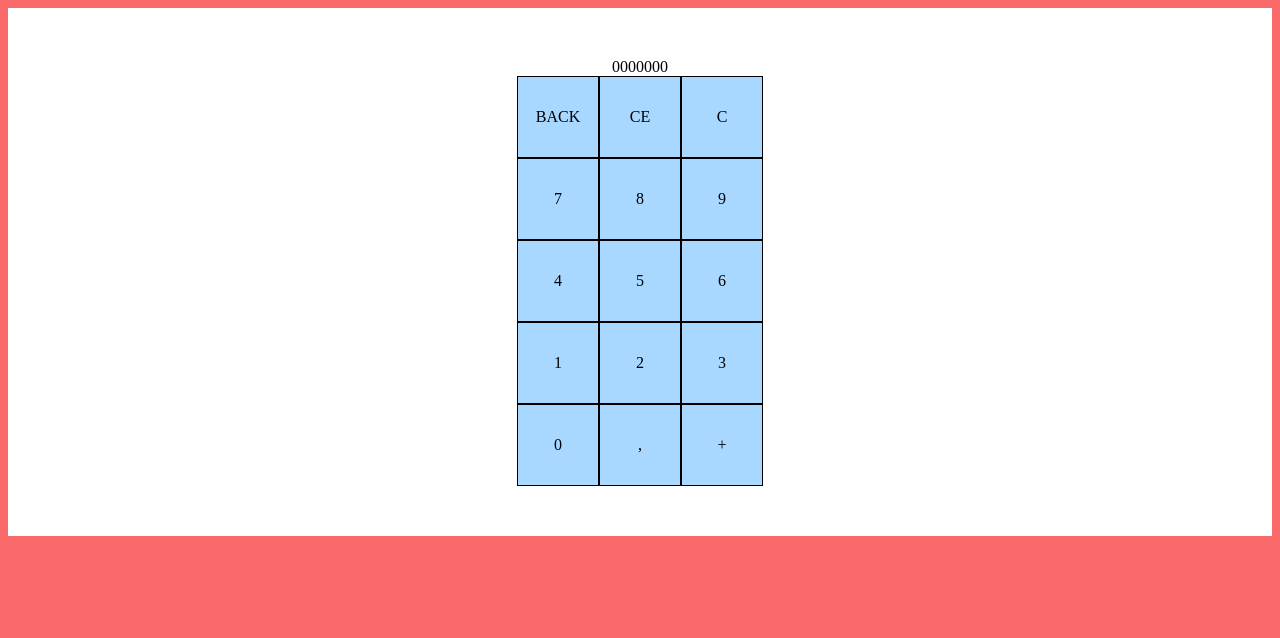
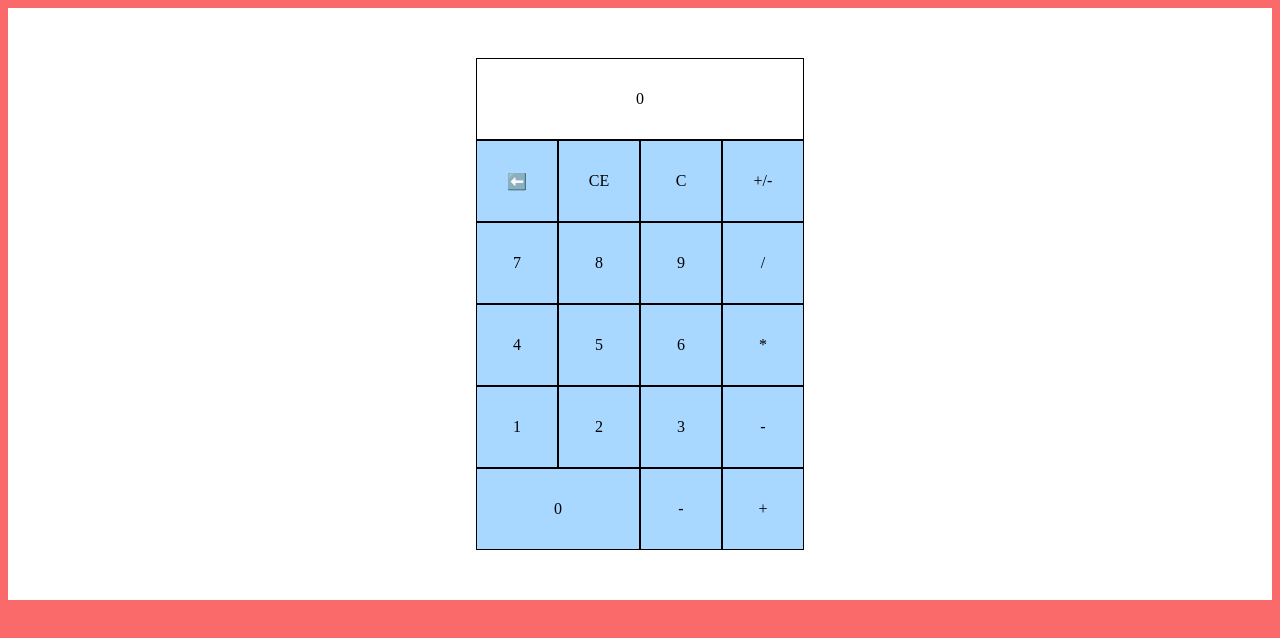
Before and after one commit to devjonatanm/CalcReactJS, a React (Vite) app: page / in a window 1280 px wide. Shown: the top 638 px of the page. Built offline with nearby package versions, Linux system fonts and the light colour scheme.

Commit message:
parte 1 estilização finalizada

```diff
--- a/src/assets/Calculator/index.jsx
+++ b/src/assets/Calculator/index.jsx
@@ -1,32 +1,46 @@
+import { useState } from "react";
 import "./style.css";
 
 export function Calculator() {
+  const [count, setCount] = useState(0)
+
+  /* const setValue = () => {
+    setCount(prevState => prevState + 1)
+  } */
+
+
   return (
     <div className="container">
-      <div className="line">0000000</div>
       <div className="line">
-        <div className="key">BACK</div>
+        <div className="display">{count}</div>
+      </div>
+      <div className="line">
+        <div className="key">⬅️</div>
         <div className="key">CE</div>
         <div className="key">C</div>
+        <div className="key">+/-</div>
       </div>
       <div className="line">
-        <div onClick={console.log(7+7)} className="key">7</div>
+        <div onClick={event => setCount(event.target.textContent)} className="key">7</div>
         <div className="key">8</div>
         <div className="key">9</div>
+        <div className="key">/</div>
       </div>
       <div className="line">
         <div className="key">4</div>
         <div className="key">5</div>
         <div className="key">6</div>
+        <div className="key">*</div>
       </div>
       <div className="line">
         <div className="key">1</div>
         <div className="key">2</div>
         <div className="key">3</div>
+        <div className="key">-</div>
       </div>
       <div className="line">
-        <div className="key">0</div>
-        <div className="key">,</div>
+        <div className="key2">0</div>
+        <div className="key">-</div>
         <div className="key">+</div>
       </div>
     </div>
--- a/src/assets/Calculator/style.css
+++ b/src/assets/Calculator/style.css
@@ -23,3 +23,31 @@ body{
     border-style: solid;
     border-width: 1px;
 }
+
+.key2{
+    display: flex;
+    justify-content: center;
+    align-items: center;
+    background-color:  #a8d7ff;
+    width: 162px;
+    height: 80px;
+    text-align: center;
+    border-style: solid;
+    border-width: 1px;
+}
+.container .display{
+    display: flex;
+    justify-content: center;
+}
+
+.display{
+    display: flex;
+    justify-content: center;
+    align-items: center;
+    background-color:  white;
+    width: 326px;
+    height: 80px;
+    text-align: center;
+    border-style: solid;
+    border-width: 1px;
+}
```
